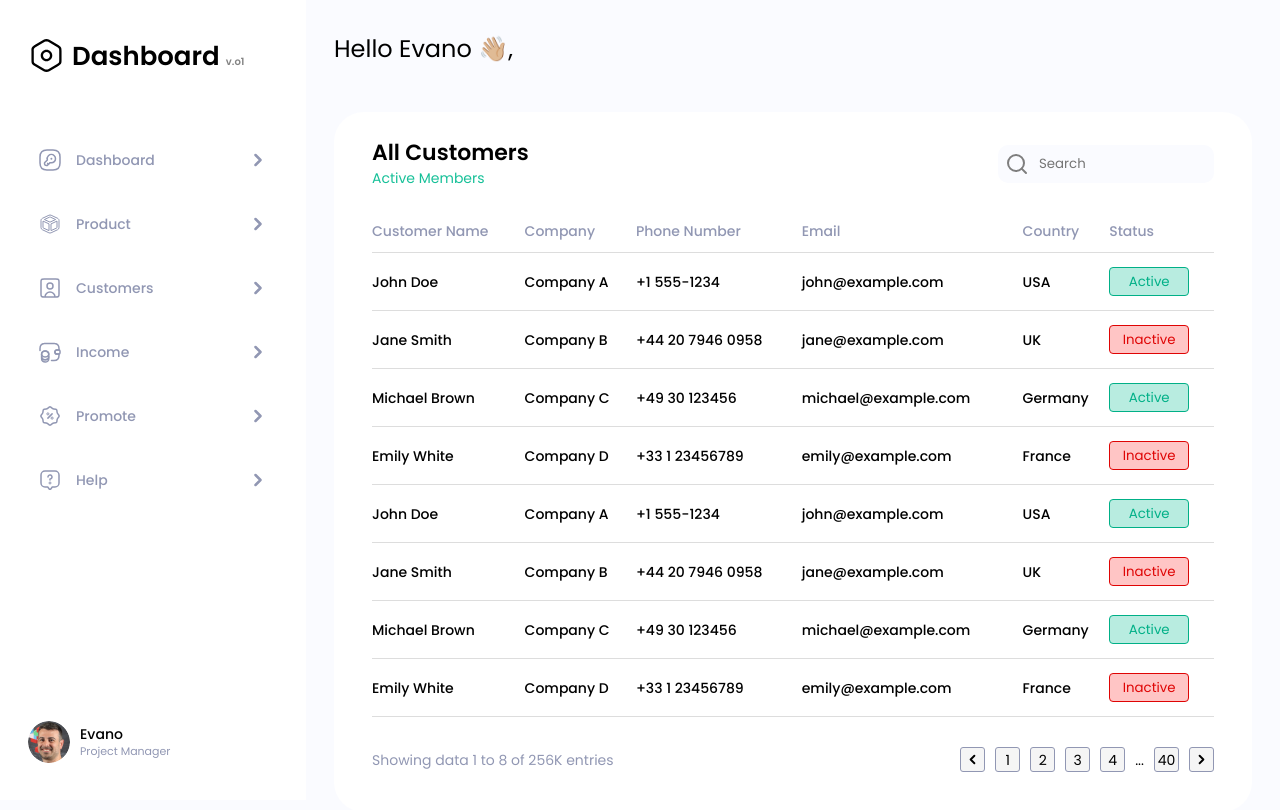
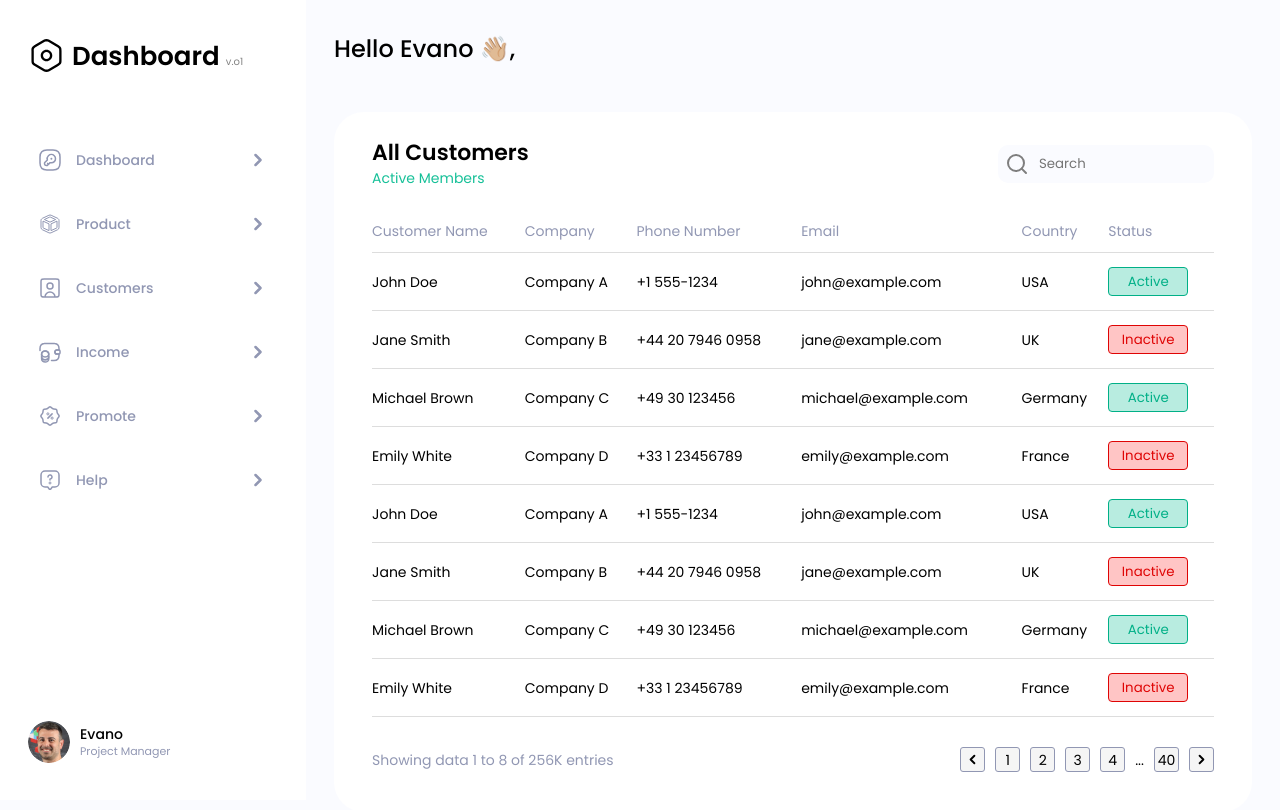
Before and after one commit to bezymec1992/Dashboard, a plain HTML site: page index.html in a window 1280 px wide. Drawn offline with Linux system fonts and the light colour scheme.

Commit message:
Add files via upload

```diff
--- a/styles/aside.scss
+++ b/styles/aside.scss
@@ -45,7 +45,6 @@ aside {
   }
 
   .logo {
-    font-family: "Poppins-SemiBold", sans-serif;
     position: relative;
     display: flex;
     align-items: center;
@@ -57,6 +56,10 @@ aside {
 
     @include md {
       margin-bottom: 30px;
+    }
+
+    p {
+      font-weight: 700;
     }
 
     .logo__img {
@@ -96,6 +99,7 @@ aside {
     align-items: center;
     color: $gray;
     font-size: 14px;
+    font-weight: 500;
 
     .arrow {
       display: block;
@@ -152,13 +156,13 @@ aside {
       font-size: 14px;
       color: $black;
       padding-bottom: 5px;
-      font-family: "Poppins-Medium", sans-serif;
+      font-weight: 500;
     }
 
     .face__position {
       color: $gray;
       font-size: 11px;
-      font-family: "Poppins-Regular", sans-serif;
+
     }
   }
 }
--- a/styles/main.scss
+++ b/styles/main.scss
@@ -4,7 +4,6 @@ main {
   flex: 3;
   padding: 37px 28px;
   margin: 0 auto;
-  font-family: "Poppins-Regular", sans-serif;
 
   @include md {
     padding: 37px 10px;
@@ -13,6 +12,7 @@ main {
   .main__title {
     margin-bottom: 51px;
     font-size: 24px;
+    font-weight: 500;
 
     @include lg {
       text-align: center;
@@ -46,13 +46,12 @@ main {
         color: $black;
         font-size: 22px;
         padding-bottom: 7px;
-        font-family: "Poppins-SemiBold", sans-serif;
+        font-weight: 700;
       }
 
       p {
         color: $green;
         font-size: 14px;
-        font-family: "Poppins-Regular", sans-serif;
       }
     }
 
@@ -126,7 +125,6 @@ main {
     padding: 14px 0;
     text-align: left;
     border-bottom: 1px solid #ddd;
-    font-family: "Poppins-Medium", sans-serif;
     box-sizing: border-box;
   }
 
--- a/styles/mixin.scss
+++ b/styles/mixin.scss
@@ -33,9 +33,3 @@ $gray: #9197B3;
 $purple: #5932EA;
 $active-btn: #00B087;
 $inactive-btn: #DF0404;
-
-// Fonts
-// @font-face {
-//   font-family: DMSans-Bold;
-//   src: url('../fonts/DMSans-Bold.ttf');
-// }
--- a/styles/resets.scss
+++ b/styles/resets.scss
@@ -1,16 +1,19 @@
 /*resets*/
 @font-face {
-  font-family: Poppins-Regular;
+  font-family: Poppins;
+  font-weight: 400;
   src: url('../fonts/Poppins-Regular.ttf');
 }
 
 @font-face {
-  font-family: Poppins-SemiBold;
+  font-family: Poppins;
+  font-weight: 700;
   src: url('../fonts/Poppins-SemiBold.ttf');
 }
 
 @font-face {
-  font-family: Poppins-Medium;
+  font-family: Poppins;
+  font-weight: 500;
   src: url('../fonts/Poppins-Medium.ttf');
 }
 
@@ -22,7 +25,7 @@
   font-optical-sizing: auto;
   font-weight: 400;
   font-style: normal;
-  // font-family: "Poppins-Regular", sans-serif;
+  font-family: "Poppins", sans-serif;
 }
 
 *,
@@ -63,7 +66,6 @@ textarea {
 
 button {
   cursor: pointer;
-  font-family: "Poppins-Regular", sans-serif;
 }
 
 button::-moz-focus-inner {
@@ -82,6 +84,5 @@ a:hover {
 
 ul li {
   list-style: none;
-  font-family: "Poppins-Medium", sans-serif;
   text-decoration: none;
 }
```
Also changed, not shown: styles/style.css.
